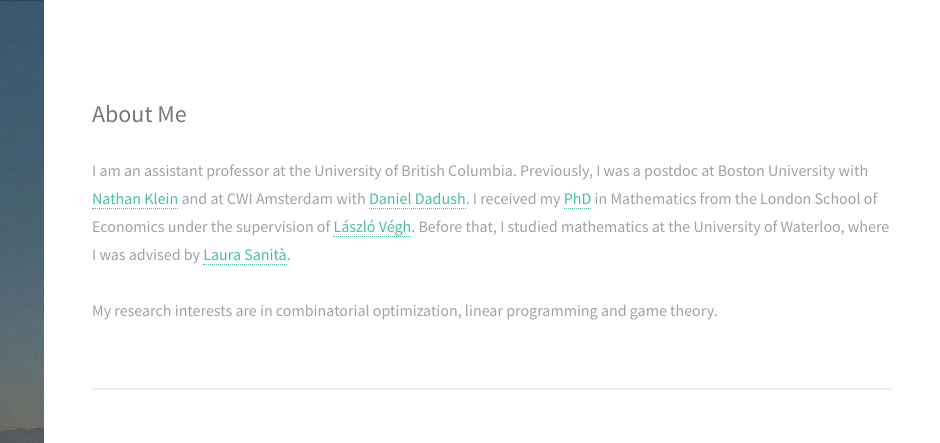
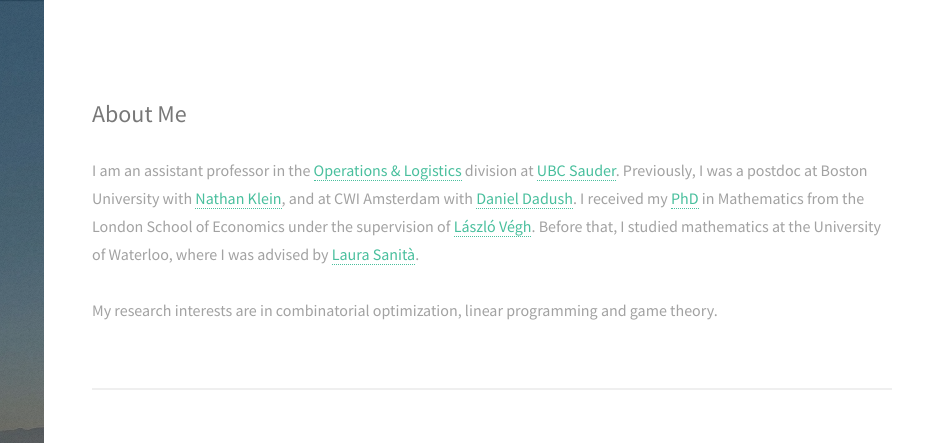
Before and after one commit to zhuankoh/zhuankoh.github.io, a plain HTML site: page index.html in a window 1280 px wide. Shown: the top 443 px of the page, 340-1280 px from the left. Drawn offline with Linux system fonts and the light colour scheme.

Commit message:
more details

```diff
--- a/index.html
+++ b/index.html
@@ -47,7 +47,7 @@
 				<header>
 					<h2>About Me</h2> <!-- class="major"-->
 				</header>
-				<p><!-- <span><img src="images/erc.svg" align="right" alt="" style="padding-left:20px;width:150px;height:150px;"/></span> -->I am an assistant professor at the University of British Columbia. Previously, I was a postdoc at Boston University with <a href="https://nathan-klein.github.io/" target="_blank">Nathan Klein</a> and at CWI Amsterdam with <a href="https://homepages.cwi.nl/~dadush/" target="_blank">Daniel Dadush</a>. I received my <a href="http://etheses.lse.ac.uk/4463/" target="_blank">PhD</a> in Mathematics from the London School of Economics under the supervision of <a href="https://www.laszlovegh.eu" target="_blank">László Végh</a>. Before that, I studied mathematics at the University of Waterloo, where I was advised by <a href="https://laurasanita.github.io/" target="_blank">Laura Sanità</a>. <br><br>
+				<p><!-- <span><img src="images/erc.svg" align="right" alt="" style="padding-left:20px;width:150px;height:150px;"/></span> -->I am an assistant professor in the <a href="https://www.sauder.ubc.ca/thought-leadership/divisions/operations-and-logistics" target="_blank">Operations & Logistics</a> division at <a href="https://www.sauder.ubc.ca/" target="_blank">UBC Sauder</a>. Previously, I was a postdoc at Boston University with <a href="https://nathan-klein.github.io/" target="_blank">Nathan Klein</a>, and at CWI Amsterdam with <a href="https://homepages.cwi.nl/~dadush/" target="_blank">Daniel Dadush</a>. I received my <a href="http://etheses.lse.ac.uk/4463/" target="_blank">PhD</a> in Mathematics from the London School of Economics under the supervision of <a href="https://www.laszlovegh.eu" target="_blank">László Végh</a>. Before that, I studied mathematics at the University of Waterloo, where I was advised by <a href="https://laurasanita.github.io/" target="_blank">Laura Sanità</a>. <br><br>
 				My research interests are in combinatorial optimization, linear programming and game theory.</p>
 			</section>
 
```
